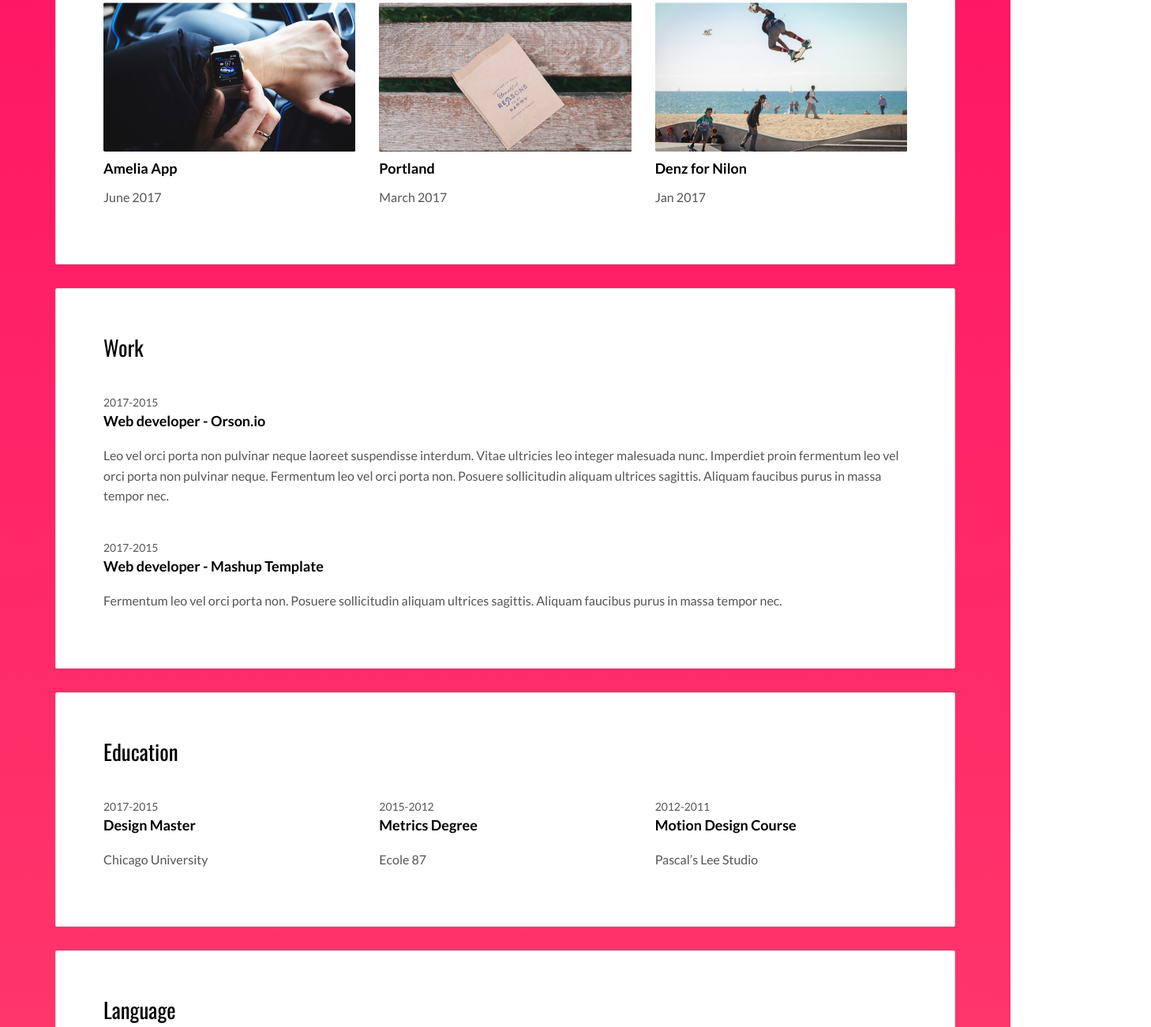
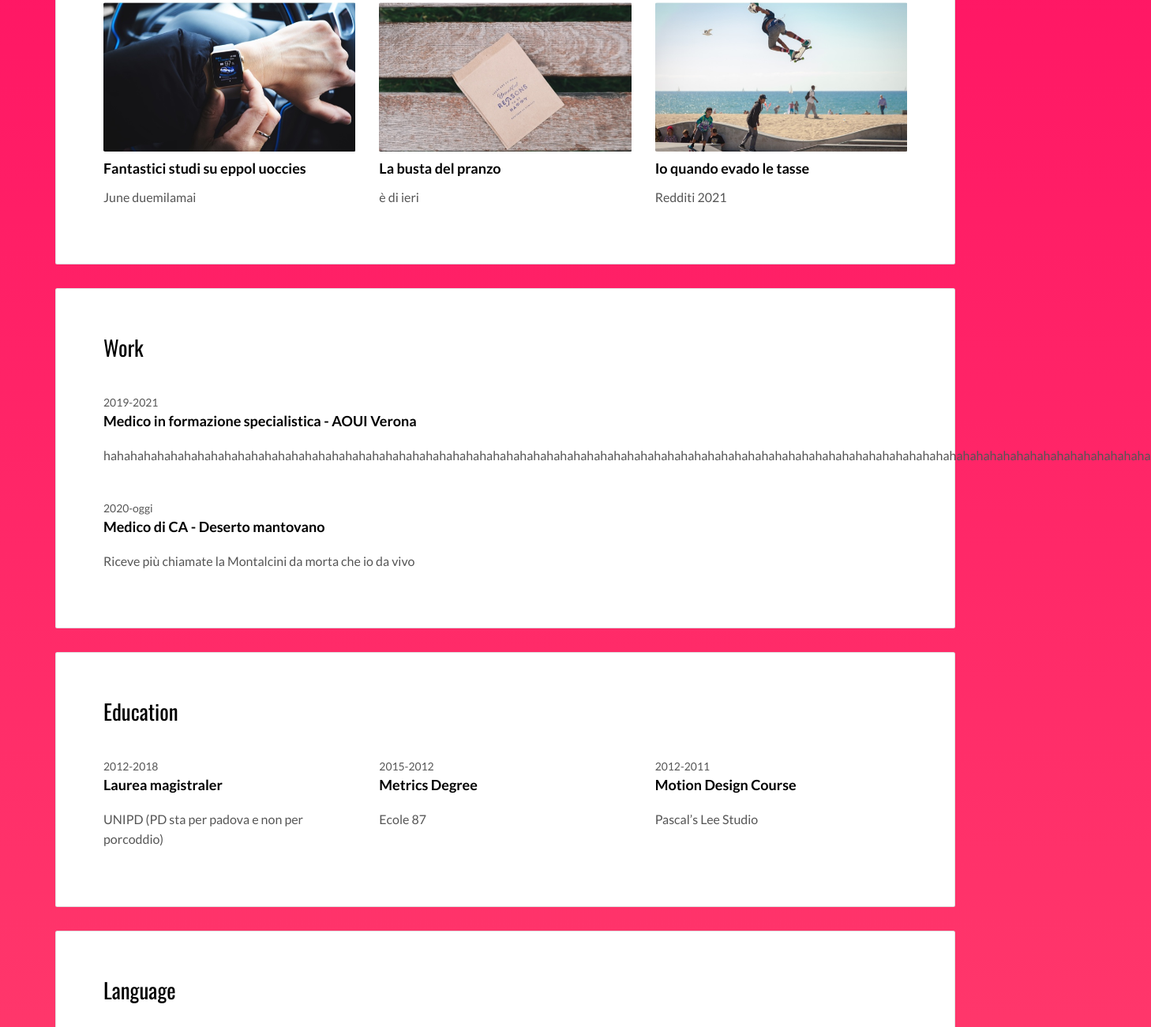
Before and after one commit to AndreaBattaggia/andreabattaggia.github.io, a plain HTML site: page index.html in a window 1280 px wide. Shown: the part 996-2297 px from the top of the page at 79% size, 1458 px wide, since content can reach past the window. Drawn offline with nearby package versions, Linux system fonts and the light colour scheme.

Commit message:
Update index.html

```diff
--- a/index.html
+++ b/index.html
@@ -80,18 +80,18 @@
             <div class="row">
               <div class="col-md-4">
                 <img src="./assets/images/img-02.jpg" class="img-responsive" alt="">
-                <h3 class="h5">Amelia App</h3>
-                <p>June 2017</p>
+                <h3 class="h5">Fantastici studi su eppol uoccies</h3>
+                <p>June duemilamai</p>
               </div>
               <div class="col-md-4">
                 <img src="./assets/images/img-03.jpg" class="img-responsive" alt="">
-                <h3 class="h5">Portland</h3>
-                <p>March 2017</p>
+                <h3 class="h5">La busta del pranzo</h3>
+                <p>è di ieri</p>
               </div>
               <div class="col-md-4">
                 <img src="./assets/images/img-04.jpg" class="img-responsive" alt="">
-                <h3 class="h5">Denz for Nilon</h3>
-                <p>Jan 2017</p>
+                <h3 class="h5">Io quando evado le tasse</h3>
+                <p>Redditi 2021</p>
               </div>
             </div>
           </div>
@@ -101,18 +101,18 @@
           <div class="card-block">
             <h2>Work</h2>
             <div class="work-experience">
-              <small class="date">2017-2015</small>
-              <h3 class="h5 date-title">Web developer - <a href="http://en.orson.io" title="Create professionnal website">Orson.io</a></h3>
+              <small class="date">2019-2021</small>
+              <h3 class="h5 date-title">Medico in formazione specialistica - <a href="http://en.orson.io" title="Create professionnal website">AOUI Verona</a></h3>
 
 
-              <p>Leo vel orci porta non pulvinar neque laoreet suspendisse interdum. Vitae ultricies leo integer malesuada nunc. Imperdiet proin fermentum leo vel orci porta non pulvinar neque. Fermentum leo vel orci porta non. Posuere sollicitudin aliquam ultrices sagittis. Aliquam faucibus purus in massa tempor nec.</p>
+              <p>hahahahahahahahahahahahahahahahahahahahahahahahahahahahahahahahahahahahahahahahahahahahahahahahahahahahahahahahahahahahahahahahahahahahahahahahahahahahahaha</p>
             </div>
 
             <div class="work-experience">
-              <small class="date">2017-2015</small>
-              <h3 class="h5 date-title">Web developer - <a href="http://mashup-template.com" title="">Mashup Template</a></h3>
+              <small class="date">2020-oggi</small>
+              <h3 class="h5 date-title">Medico di CA - <a href="http://mashup-template.com" title="">Deserto mantovano</a></h3>
 
-              <p>Fermentum leo vel orci porta non. Posuere sollicitudin aliquam ultrices sagittis. Aliquam faucibus purus in massa tempor nec.</p>
+              <p>Riceve più chiamate la Montalcini da morta che io da vivo</p>
             </div>
           </div>
         </div>
@@ -124,9 +124,9 @@
             <div class="row">
               <div class="col-md-4">
                 <div class="education-experience">
-                  <small class="date">2017-2015</small>
-                  <h3 class="h5 date-title">Design Master</h3>
-                  <p>Chicago University</p>
+                  <small class="date">2012-2018</small>
+                  <h3 class="h5 date-title">Laurea magistraler</h3>
+                  <p>UNIPD (PD sta per padova e non per porcoddio)</p>
                 </div>
 
               </div>
```
